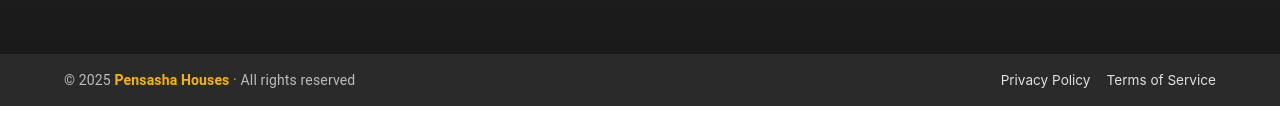
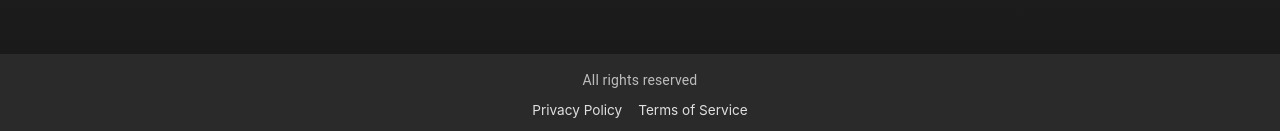
Before and after one commit to Sobunge/pensasha-houses, a React (Create React App) app in the folder frontend/: page / in a window 1280 px wide. Shown: the part 3649-3780 px from the top of the page. Before the commit the page ends 3755 px from the top, so only its background shows below. Built offline with nearby package versions, Linux system fonts and the light colour scheme.

Commit message:
fixing the footer

```diff
--- a/frontend/src/components/MainFooter.jsx
+++ b/frontend/src/components/MainFooter.jsx
@@ -15,23 +15,18 @@ function MainFooter() {
     >
       <Container>
         <Stack
-          direction={{ xs: "column", sm: "row" }}
-          spacing={2}
+          direction="column"
+          spacing={1.5}
           alignItems="center"
-          justifyContent="space-between"
-          textAlign={{ xs: "center", sm: "left" }}
+          textAlign="center"
         >
           {/* Copyright */}
           <Typography variant="body2" sx={{ color: "#BDBDBD" }}>
-            &copy; {new Date().getFullYear()}{" "}
-            <Box component="span" sx={{ color: "#f8b500", fontWeight: 600 }}>
-              Pensasha Houses
-            </Box>{" "}
-            · All rights reserved
+            All rights reserved
           </Typography>
 
           {/* Quick Links */}
-          <Stack direction="row" spacing={2}>
+          <Stack direction="row" spacing={2} justifyContent="center">
             <Link
               href="#"
               underline="hover"
```
